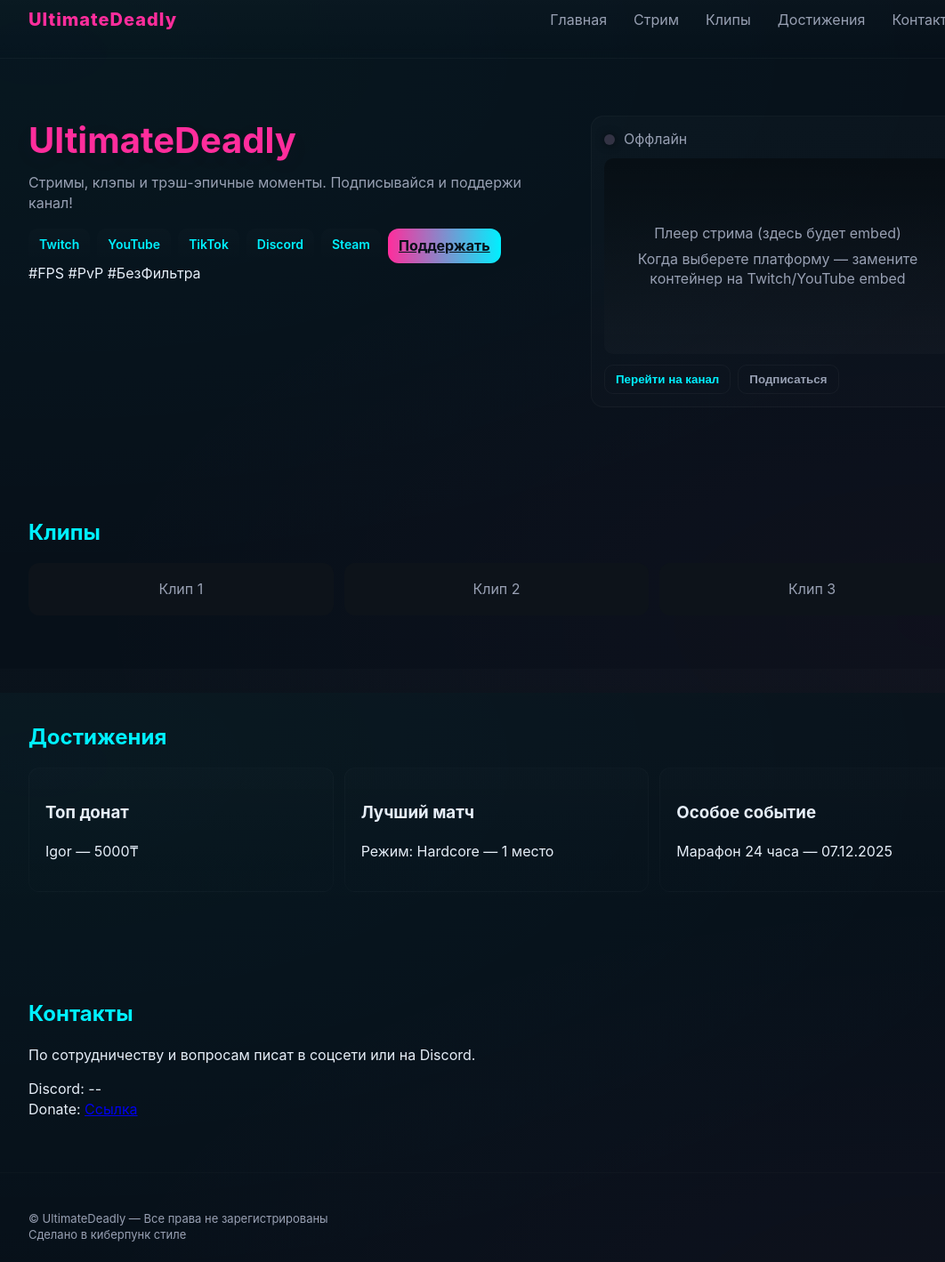
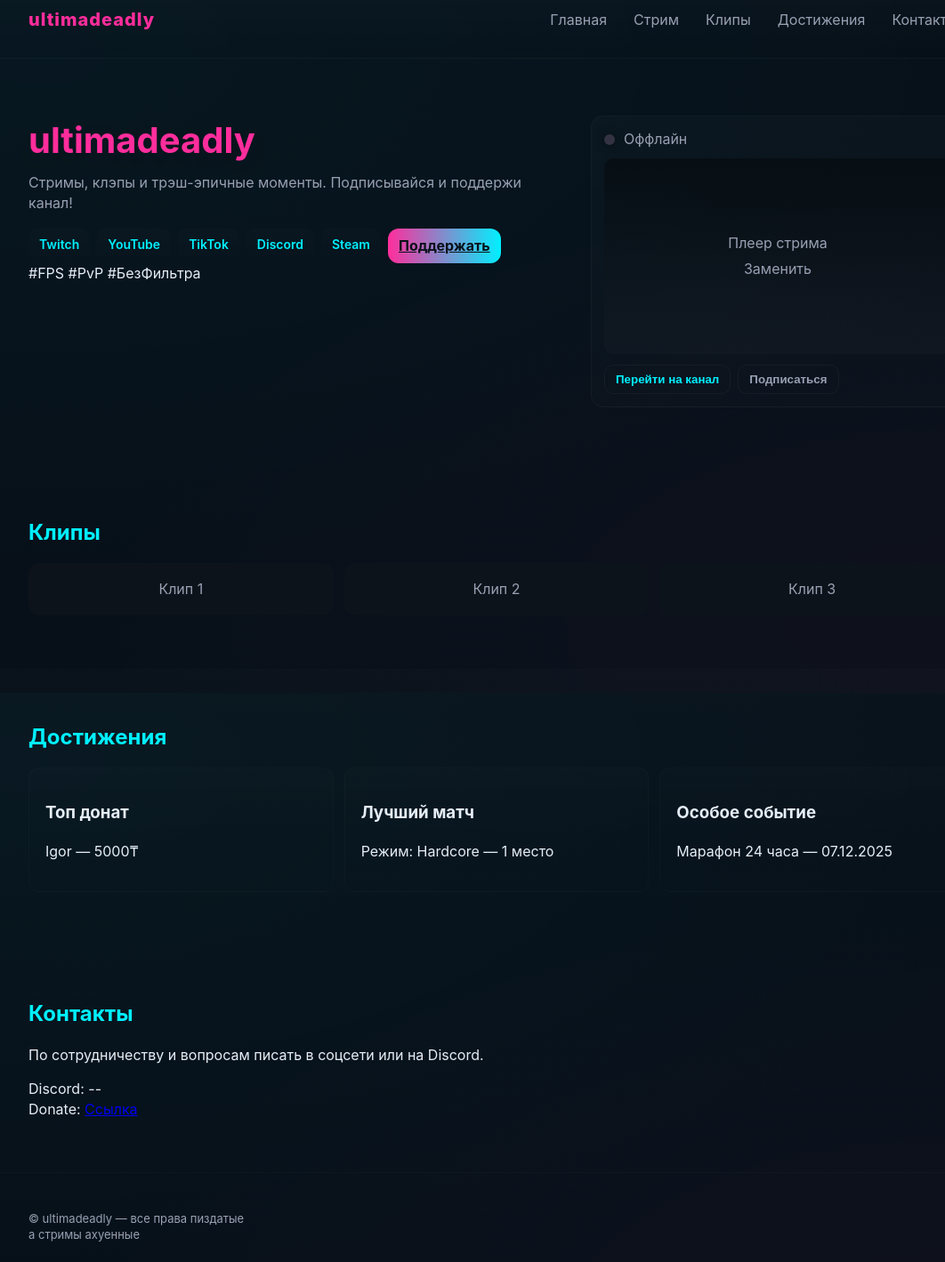
Before and after one commit to Alther404/ultimadeadly, a plain HTML site: page index.html in a window 1280 px wide. Shown: the part 21-1440 px from the top of the page at 89% size, without its empty margins (82-1144 px from the left). Drawn offline with Linux system fonts and the light colour scheme.

Commit message:
Update index.html

```diff
--- a/index.html
+++ b/index.html
@@ -3,14 +3,14 @@
 <head>
   <meta charset="utf-8" />
   <meta name="viewport" content="width=device-width,initial-scale=1" />
-  <title>UltimateDeadly — стример</title>
+  <title>ultimadeadly — стример</title>
   <link rel="stylesheet" href="styles.css" />
   <meta name="description" content="UltimateDeadly — стримы, клипы и достижения. Поддержи стримера!" />
 </head>
 <body>
   <header class="site-header">
     <div class="container header-inner">
-      <div class="logo">UltimateDeadly</div>
+      <div class="logo">ultimadeadly</div>
       <nav class="nav" id="nav">
         <a href="#home">Главная</a>
         <a href="#stream">Стрим</a>
@@ -27,7 +27,7 @@
     <section id="home" class="hero">
       <div class="container hero-grid">
         <div class="hero-left">
-          <h1 class="title">UltimateDeadly</h1>
+          <h1 class="title">ultimadeadly</h1>
           <p class="subtitle">Стримы, клэпы и трэш-эпичные моменты. Подписывайся и поддержи канал!</p>
 
           <div class="social-row">
@@ -56,8 +56,8 @@
             <div id="player" class="player">
               <!-- Placeholder image / iframe -->
               <div class="player-placeholder">
-                <div class="ph-text">Плеер стрима (здесь будет embed)</div>
-                <div class="ph-sub">Когда выберете платформу — замените контейнер на Twitch/YouTube embed</div>
+                <div class="ph-text">Плеер стрима </div>
+                <div class="ph-sub">Заменить</div>
               </div>
             </div>
 
@@ -108,7 +108,7 @@
     <section id="contacts" class="section">
       <div class="container section-inner">
         <h2>Контакты</h2>
-        <p>По сотрудничеству и вопросам писат в соцсети или на Discord.</p>
+        <p>По сотрудничеству и вопросам писать в соцсети или на Discord.</p>
         <div class="contact-row">
           <div>Discord: <span id="discord-name">--</span></div>
           <div>Donate: <a id="donate-link" href="#" target="_blank">Ссылка</a></div>
@@ -119,8 +119,8 @@
 
   <footer class="site-footer">
     <div class="container">
-      <div>© UltimateDeadly — Все права не зарегистрированы</div>
-      <div class="small">Сделано в киберпунк стиле</div>
+      <div>© ultimadeadly — все права пиздатые</div>
+      <div class="small">а стримы ахуенные</div>
     </div>
   </footer>
 
```
